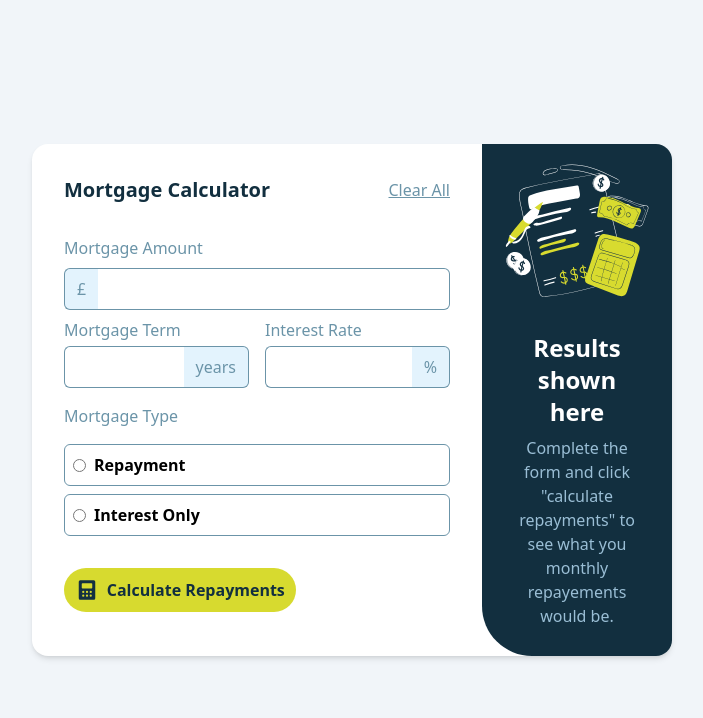
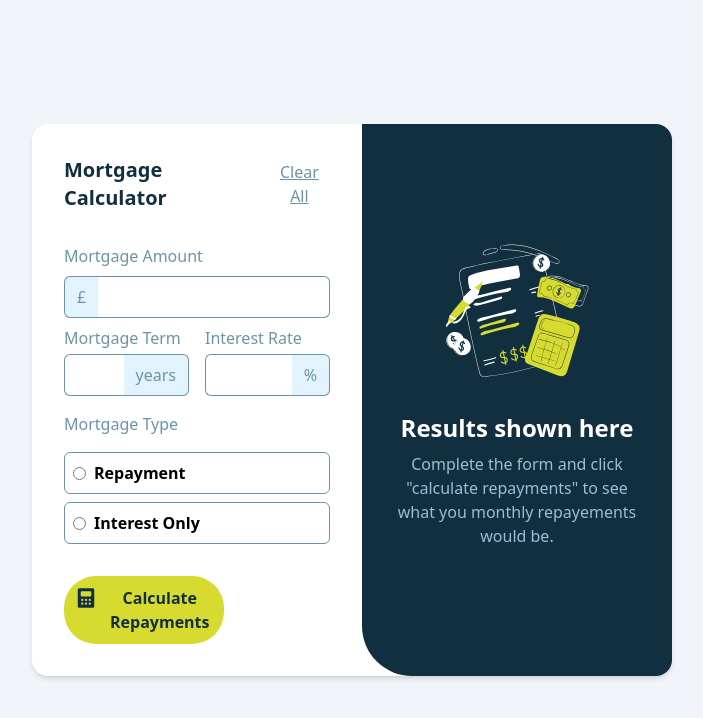
Before and after one commit to deoruchi/repaymortgage, a React (Vite) app: page / in a window 1280 px wide. Shown: the top 718 px of the page, without its empty margins (288-991 px from the left). Built offline with nearby package versions, Linux system fonts and the light colour scheme.

Commit message:
update: css

```diff
--- a/src/components/Calculator.tsx
+++ b/src/components/Calculator.tsx
@@ -163,12 +163,12 @@ export default function Calculator() {
       <section
         className="
             flex flex-col md:flex-row  justify-center
-            bg-white rounded-2xl w-full md:w-[50%]
+            bg-white rounded-2xl w-full md:w-1/2
             shadow-md md:px-0 scroll-mt-[80px]
             "
       >
         {/* Calculator section */}
-        <div className="md:w-[450px] w-full p-4 md:py-8 md:px-8 ">
+        <div className="w-450 p-4 md:py-8 md:px-8 ">
           <div className="flex flex-row justify-between">
             <p
               className="
@@ -389,7 +389,7 @@ export default function Calculator() {
           <button
             onClick={calculateRepayment}
             className="
-                bg-lime  p-2.5 w-full md:w-[60%] mx-auto md:mx-0
+                bg-lime  p-2.5 w-full md:w-3/5 mx-auto md:mx-0
                 font-bold text-Slate-900
                 rounded-4xl
 
@@ -407,7 +407,7 @@ export default function Calculator() {
 
         <div
           className="
-                flex-1 bg-Slate-900 text-white
+                w-450 bg-Slate-900 text-white
                 md:rounded-br-2xl md:rounded-tr-2xl md:rounded-bl-[50px]
                 flex flex-col items-center justify-center
                 "
--- a/src/index.css
+++ b/src/index.css
@@ -18,6 +18,15 @@
   @apply focus:outline-none;
   @apply focus:border-lime;
   @apply group-focus-within:border-lime;
+}
+
+
+.scroll-mt-80px {
+  @apply scroll-mt-[80px];
+}
+
+.w-450 {
+  @apply md:w-[450px];
 }
 
 
```
